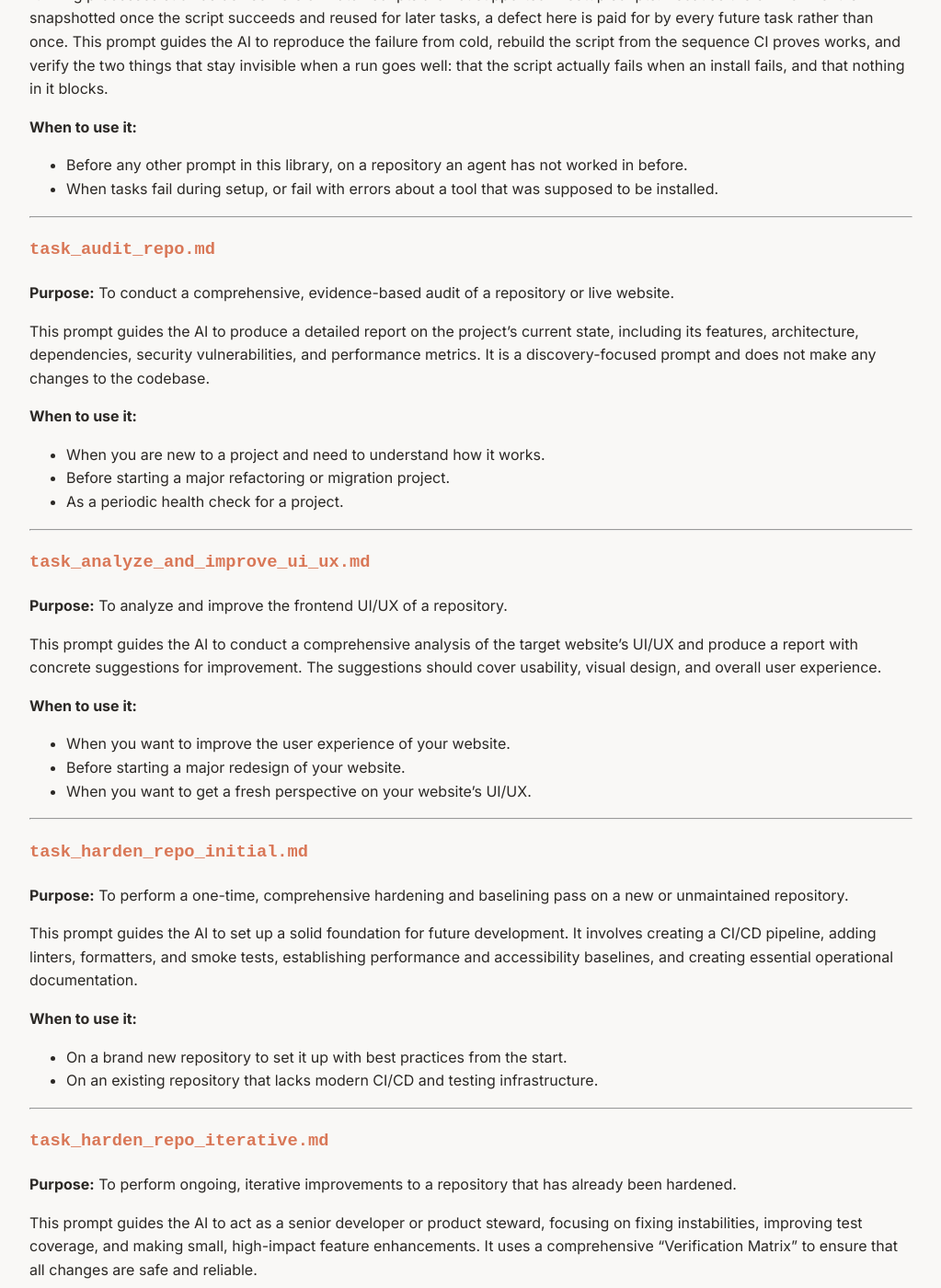
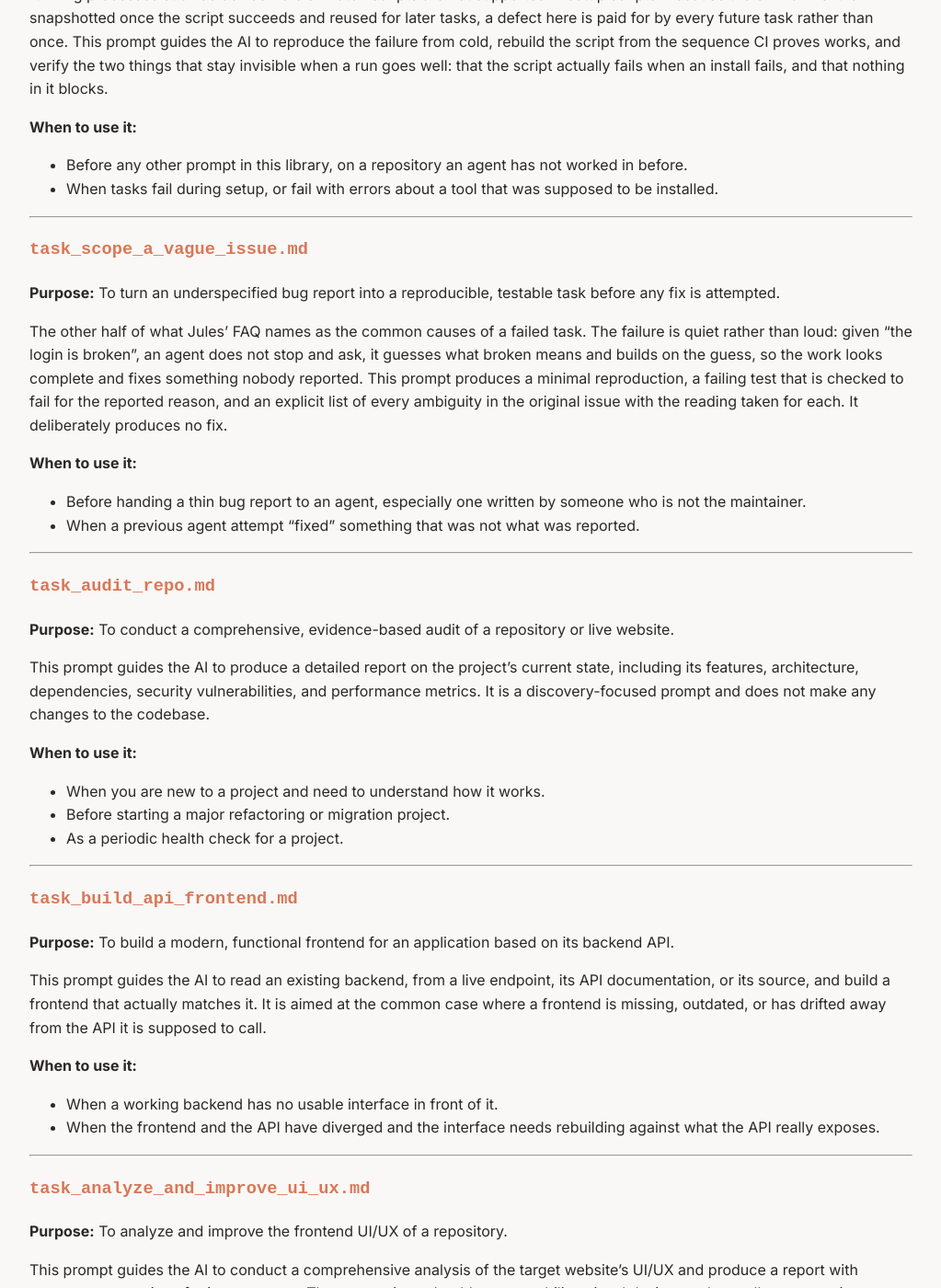
Before and after one commit to melbinjp/jules-prompts, a Jekyll site: the page built from PROMPTS_GUIDE.md, in a window 1280 px wide and 1400 px high, scrolled down 916 px. Shown: the whole window at 92% size, without its empty margins (128-1151 px from the left). Built offline with Jekyll 4.4.1, drawn with Linux system fonts in a browser that asks for light colours.

Commit message:
Add the other half of the FAQ's named failures, and document a prompt that was missing (#28)
Jules' FAQ names "broken setup scripts or vague prompts" as the common causes
of a failed task. The setup-script half is covered; this is the other one.

The failure is quiet rather than loud. Given "the login is broken", an agent
does not stop and ask, it guesses what broken means and builds on the guess, so
the work looks complete and fixes something nobody reported. The prompt produces
a minimal reproduction, a failing test that is checked to fail for the reported
reason rather than by coincidence, and an explicit list of every ambiguity in
the issue with the reading taken for each. It deliberately produces no fix.

Not added to workflow.json: that sequence is "New Repository to Production" and
scoping an incoming issue is a recurring activity rather than a step in it.

Also adds the guide entry for task_build_api_frontend, which had a prompt file
but no entry. The README asks for the guide and the prompt set to stay aligned;
they were not, and prompts.json is fetched by agents, so an index that disagrees
with the library is a defect rather than a cosmetic gap. Now 13 prompts and 13
guide entries.

```diff
--- a/PROMPTS_GUIDE.md
+++ b/PROMPTS_GUIDE.md
@@ -36,6 +36,17 @@ Jules' own FAQ names *"broken setup scripts or vague prompts"* as the common cau
 
 ---
 
+### [`task_scope_a_vague_issue.md`]({% link _prompts/task_scope_a_vague_issue.md %})
+**Purpose:** To turn an underspecified bug report into a reproducible, testable task before any fix is attempted.
+
+The other half of what Jules' FAQ names as the common causes of a failed task. The failure is quiet rather than loud: given "the login is broken", an agent does not stop and ask, it guesses what broken means and builds on the guess, so the work looks complete and fixes something nobody reported. This prompt produces a minimal reproduction, a failing test that is checked to fail for the reported reason, and an explicit list of every ambiguity in the original issue with the reading taken for each. It deliberately produces no fix.
+
+**When to use it:**
+*   Before handing a thin bug report to an agent, especially one written by someone who is not the maintainer.
+*   When a previous agent attempt "fixed" something that was not what was reported.
+
+---
+
 ### [`task_audit_repo.md`]({% link _prompts/task_audit_repo.md %})
 **Purpose:** To conduct a comprehensive, evidence-based audit of a repository or live website.
 
@@ -45,6 +56,17 @@ This prompt guides the AI to produce a detailed report on the project's current
 *   When you are new to a project and need to understand how it works.
 *   Before starting a major refactoring or migration project.
 *   As a periodic health check for a project.
+
+---
+
+### [`task_build_api_frontend.md`]({% link _prompts/task_build_api_frontend.md %})
+**Purpose:** To build a modern, functional frontend for an application based on its backend API.
+
+This prompt guides the AI to read an existing backend, from a live endpoint, its API documentation, or its source, and build a frontend that actually matches it. It is aimed at the common case where a frontend is missing, outdated, or has drifted away from the API it is supposed to call.
+
+**When to use it:**
+*   When a working backend has no usable interface in front of it.
+*   When the frontend and the API have diverged and the interface needs rebuilding against what the API really exposes.
 
 ---
 
```
Also changed, not shown: _prompts/task_scope_a_vague_issue.md (added, +62 -0 lines).
